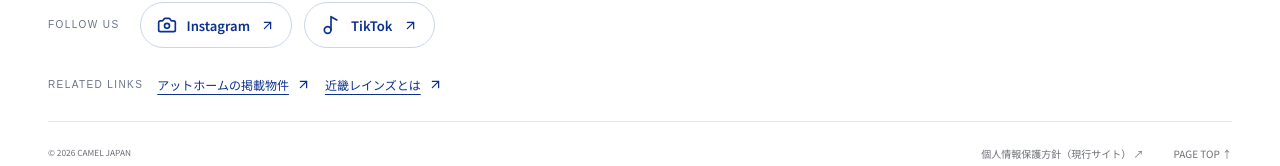
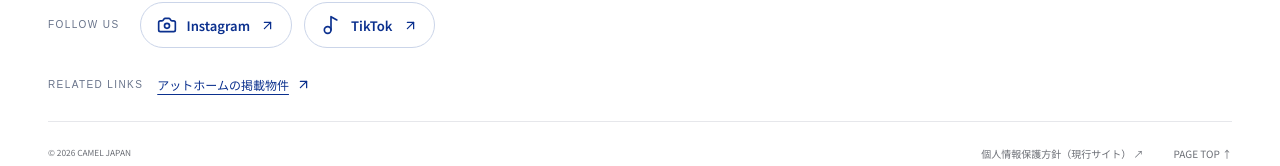
Before and after one commit to katayama-cameljapan/camel-japan-homepage, a plain HTML site: page index.html in a window 1280 px wide. Shown: the part 2319-2485 px from the top of the page. Drawn offline with Linux system fonts and the light colour scheme.

Commit message:
Remove REINS link per preference

```diff
--- a/index.html
+++ b/index.html
@@ -8,7 +8,7 @@
     <meta name="theme-color" content="#0b308e" />
     <title>CAMEL JAPAN | ホームページ開発プレビュー</title>
     <link rel="icon" type="image/png" href="./brand/camel-symbol.png" />
-    <script type="module" crossorigin src="./assets/index-CWFTfnxA.js"></script>
+    <script type="module" crossorigin src="./assets/index-C8-zs3eF.js"></script>
     <link rel="stylesheet" crossorigin href="./assets/index-CvZYglFq.css">
   </head>
   <body>
```
